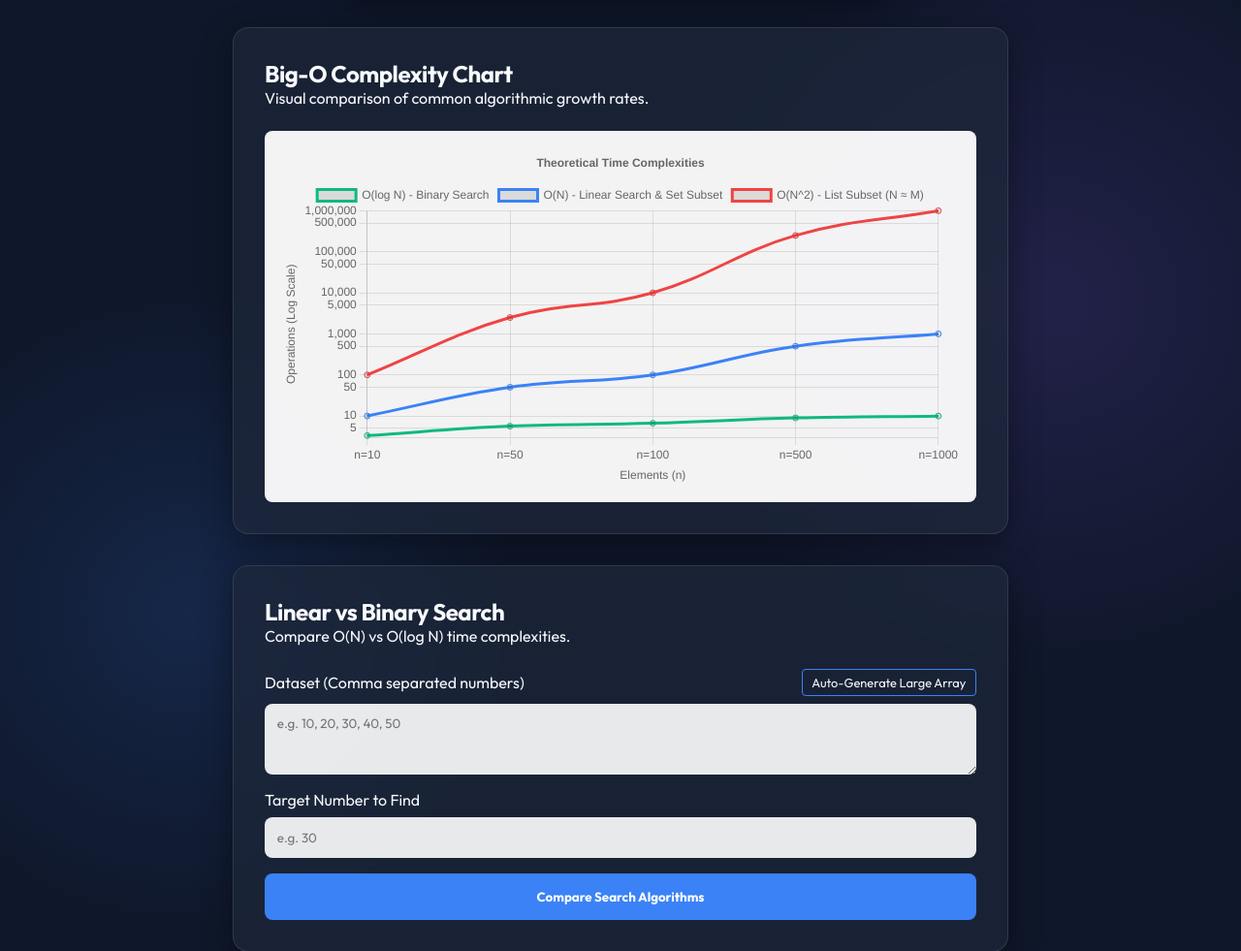
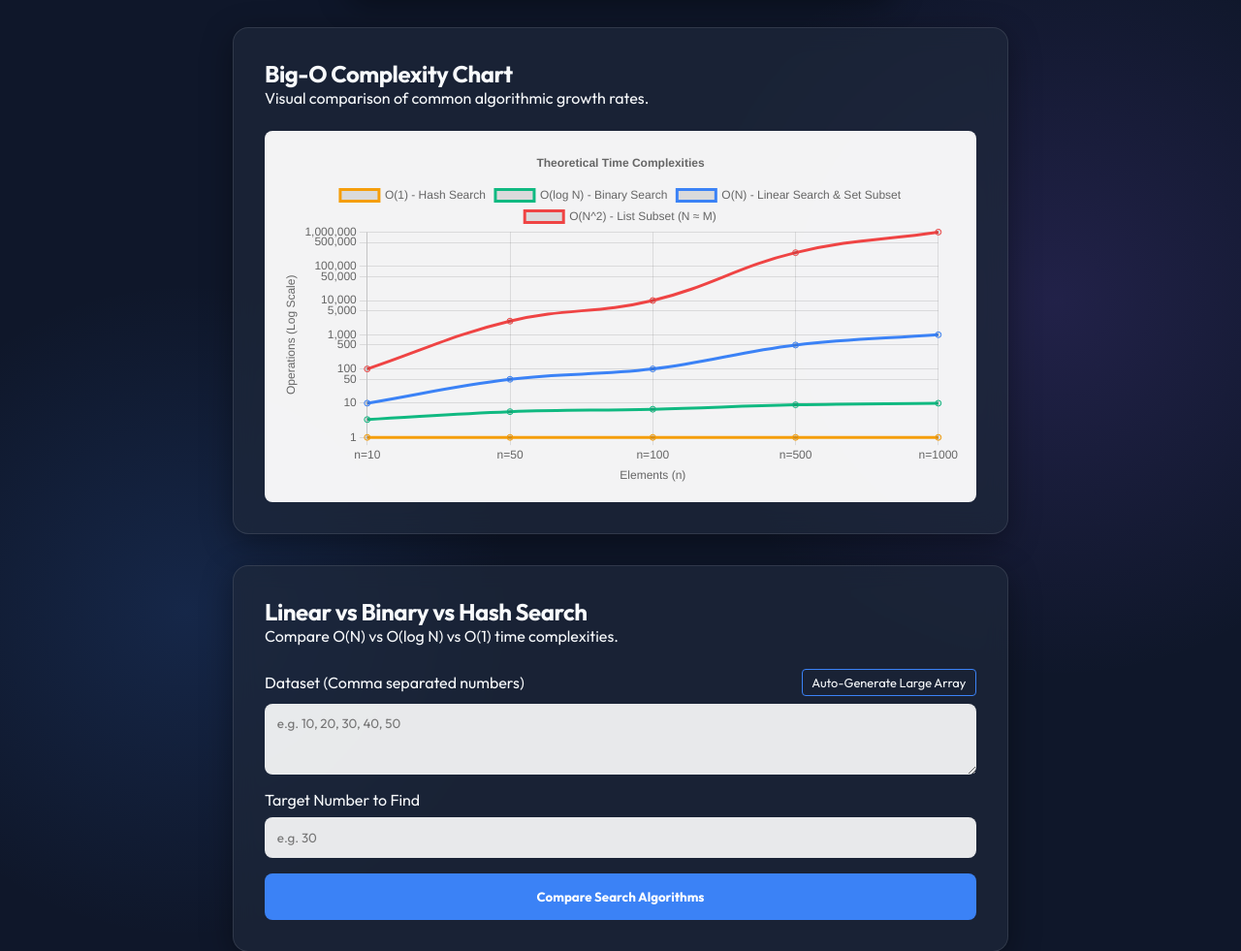
Before and after one commit to mounikadola07-alt/CFAI-Project, a Flask app: page / in a window 1280 px wide. Shown: the part 170-1151 px from the top of the page at 97% size. Run offline with Flask 3, Linux system fonts and the light colour scheme.

Commit message:
feat: implement O(1) hash search and comparison

```diff
--- a/app.py
+++ b/app.py
@@ -1,5 +1,5 @@
 from flask import Flask, render_template, request, jsonify
-from algorithms import linear_search, binary_search, is_subset_list, is_subset_set, validate_number_list
+from algorithms import linear_search, binary_search, hash_search, is_subset_list, is_subset_set, validate_number_list
 
 app = Flask(__name__)
 
@@ -17,9 +17,13 @@ def compare_search():
         # Ensure array is sorted for binary search
         arr.sort()
 
+        # Create hash table for O(1) search
+        hash_table = {val: idx for idx, val in enumerate(arr)}
+
         # Run algorithms
         linear_res, linear_time = linear_search(arr, target)
         binary_res, binary_time = binary_search(arr, target)
+        hash_res, hash_time = hash_search(hash_table, target)
 
         return jsonify({
             'status': 'success',
@@ -33,6 +37,11 @@ def compare_search():
                     'index': binary_res,
                     'time_ms': binary_time * 1000,
                     'complexity': 'O(log N)'
+                },
+                'hash_search': {
+                    'index': hash_res,
+                    'time_ms': hash_time * 1000,
+                    'complexity': 'O(1)'
                 }
             }
         })
--- a/static/app.js
+++ b/static/app.js
@@ -5,6 +5,7 @@ document.addEventListener('DOMContentLoaded', () => {
     const elements = [10, 50, 100, 500, 1000];
 
     // Calculate theoretical points
+    const o1 = elements.map(n => 1);
     const oLogN = elements.map(n => Math.log2(n));
     const oN = elements.map(n => n);
     const oN2 = elements.map(n => Math.pow(n, 2));
@@ -14,6 +15,13 @@ document.addEventListener('DOMContentLoaded', () => {
         data: {
             labels: elements.map(n => `n=${n}`),
             datasets: [
+                {
+                    label: 'O(1) - Hash Search',
+                    data: o1,
+                    borderColor: '#f59e0b', // Amber
+                    fill: false,
+                    tension: 0.4
+                },
                 {
                     label: 'O(log N) - Binary Search',
                     data: oLogN,
@@ -102,7 +110,7 @@ document.addEventListener('DOMContentLoaded', () => {
 
     function displaySearchResults(results) {
         searchResults.style.display = 'grid';
-        searchResults.style.gridTemplateColumns = '1fr 1fr';
+        searchResults.style.gridTemplateColumns = 'repeat(3, 1fr)';
         searchResults.style.gap = '1rem';
 
         searchResults.innerHTML = `
@@ -117,6 +125,12 @@ document.addEventListener('DOMContentLoaded', () => {
                 <p style="font-size: 1.5rem; margin: 0.5rem 0;">${results.binary_search.time_ms.toFixed(4)} ms</p>
                 <p class="text-secondary">Complexity: ${results.binary_search.complexity}</p>
                 <p class="text-secondary">Found at index: ${results.binary_search.index}</p>
+            </div>
+            <div style="background: rgba(0,0,0,0.2); padding: 1.5rem; border-radius: 8px;">
+                <h3 style="color: #f59e0b;">Hash Search</h3>
+                <p style="font-size: 1.5rem; margin: 0.5rem 0;">${results.hash_search.time_ms.toFixed(4)} ms</p>
+                <p class="text-secondary">Complexity: ${results.hash_search.complexity}</p>
+                <p class="text-secondary">Found at index: ${results.hash_search.index}</p>
             </div>
         `;
     }
--- a/templates/index.html
+++ b/templates/index.html
@@ -30,8 +30,8 @@
 
         <!-- Search Algorithms Section -->
         <section class="glass-panel" id="search-section">
-            <h2>Linear vs Binary Search</h2>
-            <p class="text-secondary" style="margin-bottom: 1.5rem;">Compare O(N) vs O(log N) time complexities.</p>
+            <h2>Linear vs Binary vs Hash Search</h2>
+            <p class="text-secondary" style="margin-bottom: 1.5rem;">Compare O(N) vs O(log N) vs O(1) time complexities.</p>
 
             <form id="search-form" style="display: flex; flex-direction: column; gap: 1rem;">
                 <div style="display: flex; flex-direction: column; gap: 0.5rem;">
```
Also changed, not shown: algorithms.py (+8 -0 lines).
